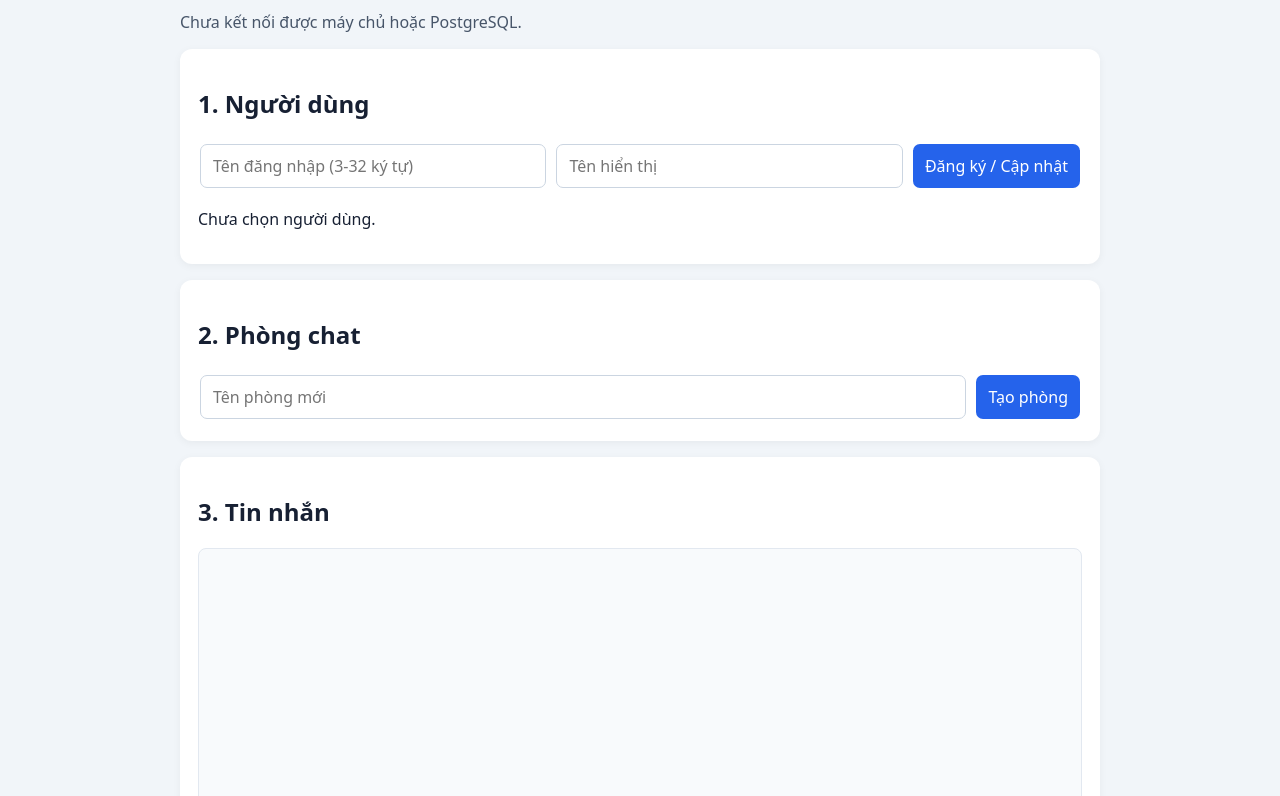
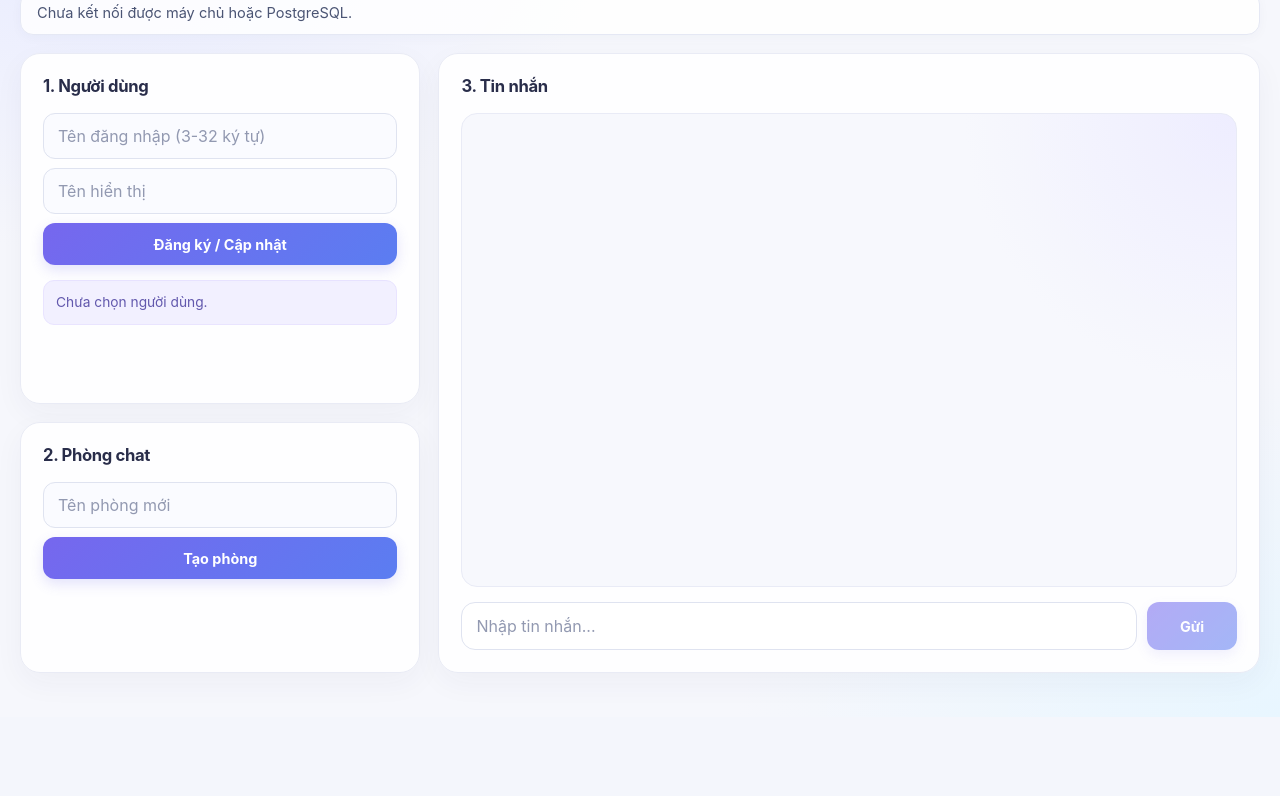
Before and after one commit to dtc245200011/chat-messaging-system, a website: page app/public/index.html in a window 1280 px wide. Shown: the part 105-901 px from the top of the page. After the commit the page ends 822 px from the top, so only its background shows below. Drawn offline with nearby package versions, Linux system fonts and the light colour scheme; no server answers.

Commit message:
Refresh chat UI styling

```diff
--- a/app/public/index.html
+++ b/app/public/index.html
@@ -5,50 +5,392 @@
   <meta name="viewport" content="width=device-width, initial-scale=1">
   <title>Chat Messaging System</title>
   <style>
-    * { box-sizing: border-box; }
+* {
+  box-sizing: border-box;
+}
+
+:root {
+  font-family: Inter, ui-sans-serif, system-ui, -apple-system, BlinkMacSystemFont,
+    "Segoe UI", sans-serif;
+  color: #202440;
+  background: #f4f6fc;
+  font-synthesis: none;
+  text-rendering: optimizeLegibility;
+  -webkit-font-smoothing: antialiased;
+  -moz-osx-font-smoothing: grayscale;
+}
+
 body {
   margin: 0;
-      font-family: system-ui, sans-serif;
-      background: #f1f5f9;
-      color: #172033;
+  min-height: 100vh;
+  background:
+    radial-gradient(ellipse at 8% 0%, #e7eaff 0, transparent 32rem),
+    radial-gradient(ellipse at 100% 100%, #e8f6ff 0, transparent 34rem),
+    #f6f7fc;
 }
+
 main {
-      max-width: 960px;
-      margin: 32px auto;
-      padding: 20px;
+  width: min(1240px, calc(100% - 40px));
+  margin: 0 auto;
+  padding: 32px 0 44px;
+  display: grid;
+  grid-template-columns: minmax(255px, 0.78fr) minmax(0, 1.6fr);
+  grid-template-areas:
+    "heading heading"
+    "status status"
+    "user chat"
+    "rooms chat";
+  gap: 18px;
 }
-    h1 { margin-top: 0; }
+
+h1 {
+  grid-area: heading;
+  display: flex;
+  align-items: center;
+  gap: 13px;
+  margin: 0;
+  color: #202440;
+  font-size: clamp(1.6rem, 3vw, 2.15rem);
+  line-height: 1.2;
+  letter-spacing: -0.045em;
+}
+
+h1::before {
+  content: "✦";
+  display: grid;
+  place-items: center;
+  flex: 0 0 46px;
+  width: 46px;
+  height: 46px;
+  color: white;
+  font-size: 1.45rem;
+  border-radius: 15px;
+  background: linear-gradient(140deg, #7667f4, #4b8cf6);
+  box-shadow: 0 7px 18px #7569e54a;
+}
+
+#status {
+  grid-area: status;
+  margin: 0;
+  padding: 12px 16px;
+  color: #4b5574;
+  background: #ffffffd9;
+  border: 1px solid #e5e8f4;
+  border-radius: 13px;
+  font-size: 0.91rem;
+  box-shadow: 0 3px 12px #29376508;
+}
+
 .panel {
-      background: white;
-      padding: 18px;
-      margin-bottom: 16px;
-      border-radius: 12px;
-      box-shadow: 0 2px 8px #0000000d;
+  min-width: 0;
+  padding: 22px;
+  margin: 0;
+  background: #ffffffed;
+  border: 1px solid #e9ebf5;
+  border-radius: 20px;
+  box-shadow: 0 10px 30px #25315c0b;
 }
-    input, button {
-      padding: 10px 12px;
-      margin: 4px 2px;
-      border-radius: 7px;
-      border: 1px solid #cbd5e1;
+
+.panel h2 {
+  margin: 0 0 17px;
+  color: #292d4a;
+  font-size: 1.04rem;
+  font-weight: 750;
+  letter-spacing: -0.02em;
+}
+
+.panel:nth-of-type(1) {
+  grid-area: user;
+}
+
+.panel:nth-of-type(2) {
+  grid-area: rooms;
+}
+
+.panel:nth-of-type(3) {
+  grid-area: chat;
+  display: flex;
+  flex-direction: column;
+  min-height: 620px;
+}
+
+input,
+button {
+  min-width: 0;
   font: inherit;
 }
-    button { cursor: pointer; background: #e2e8f0; }
-    button:disabled { opacity: .5; cursor: not-allowed; }
-    .primary { background: #2563eb; color: white; border: 0; }
+
+input {
+  width: 100%;
+  padding: 12px 14px;
+  color: #242844;
+  background: #fafbff;
+  border: 1px solid #dfe3f0;
+  border-radius: 12px;
+  outline: none;
+  transition: border-color 160ms ease, box-shadow 160ms ease,
+    background 160ms ease;
+}
+
+input::placeholder {
+  color: #9299b1;
+}
+
+input:focus {
+  background: #fff;
+  border-color: #8778f4;
+  box-shadow: 0 0 0 4px #8272f41c;
+}
+
+button {
+  min-height: 42px;
+  padding: 10px 15px;
+  color: #505978;
+  background: #f2f4fb;
+  border: 1px solid #e4e7f2;
+  border-radius: 12px;
+  font-size: 0.9rem;
+  font-weight: 650;
+  cursor: pointer;
+  transition: transform 150ms ease, box-shadow 150ms ease,
+    background 150ms ease, border-color 150ms ease;
+}
+
+button:hover:not(:disabled) {
+  transform: translateY(-1px);
+  border-color: #c9c9f7;
+  background: #f1efff;
+}
+
+button:focus-visible {
+  outline: 3px solid #8b7cf6;
+  outline-offset: 3px;
+}
+
+button:disabled {
+  opacity: 0.55;
+  cursor: not-allowed;
+}
+
+.primary {
+  color: #fff;
+  background: linear-gradient(135deg, #7667ee, #5b7df1);
+  border: 0;
+  box-shadow: 0 5px 13px #6e6aeb30;
+}
+
+.primary:hover:not(:disabled) {
+  color: #fff;
+  background: linear-gradient(135deg, #6858e5, #4e70e8);
+  box-shadow: 0 8px 18px #6e6aeb40;
+}
+
+.row {
+  display: flex;
+  flex-wrap: wrap;
+  align-items: center;
+  gap: 9px;
+}
+
+.row input {
+  flex: 1 1 100%;
+  min-width: 0;
+}
+
+.row button {
+  width: 100%;
+}
+
+#currentUser {
+  margin: 15px 0 0;
+  padding: 11px 12px;
+  overflow-wrap: anywhere;
+  color: #6258ad;
+  background: #f2f0ff;
+  border: 1px solid #e9e4ff;
+  border-radius: 11px;
+  font-size: 0.86rem;
+  line-height: 1.5;
+}
+
+#roomForm {
+  display: grid;
+  grid-template-columns: minmax(0, 1fr);
+}
+
+#roomList {
+  display: grid;
+  gap: 8px;
+  margin-top: 14px;
+}
+
+#roomList button {
+  width: 100%;
+  margin: 0;
+  padding: 13px 14px;
+  overflow-wrap: anywhere;
+  text-align: left;
+  color: #464d6c;
+  background: #fafbff;
+  border: 1px solid #e8ebf5;
+  border-radius: 12px;
+}
+
+#roomList button::before {
+  content: "#";
+  margin-right: 9px;
+  color: #8173ee;
+  font-weight: 800;
+}
+
+#roomList button:hover {
+  color: #594dc1;
+  background: #f3f1ff;
+}
+
 #messages {
-      height: 320px;
+  display: flex;
+  flex: 1 1 auto;
+  flex-direction: column;
+  align-items: flex-start;
+  gap: 12px;
+  min-height: 390px;
+  max-height: min(62vh, 680px);
+  padding: 19px;
   overflow-y: auto;
-      padding: 12px;
-      border: 1px solid #e2e8f0;
-      border-radius: 8px;
-      background: #f8fafc;
+  overscroll-behavior: contain;
+  background:
+    radial-gradient(circle at 100% 0%, #eeedff 0, transparent 17rem),
+    #f7f8fd;
+  border: 1px solid #e9ebf6;
+  border-radius: 16px;
+  scrollbar-color: #c9cce1 transparent;
+  scrollbar-width: thin;
 }
-    .message { padding: 8px 0; border-bottom: 1px solid #e2e8f0; }
-    .meta { color: #64748b; font-size: .85rem; }
-    #status { color: #475569; }
-    #roomList button { margin: 4px; }
-    .row { display: flex; flex-wrap: wrap; gap: 6px; }
-    .row input { flex: 1; min-width: 160px; }
+
+.message {
+  width: fit-content;
+  max-width: min(86%, 580px);
+  padding: 12px 15px;
+  overflow-wrap: anywhere;
+  background: #fff;
+  border: 1px solid #e6e9f4;
+  border-radius: 15px 15px 15px 5px;
+  box-shadow: 0 3px 9px #202b4c08;
+  line-height: 1.55;
+}
+
+.message strong {
+  display: block;
+  margin-bottom: 4px;
+  color: #6255be;
+  font-size: 0.84rem;
+  font-weight: 750;
+}
+
+.message > div:not(.meta) {
+  color: #292e49;
+  white-space: pre-wrap;
+  overflow-wrap: anywhere;
+}
+
+.meta {
+  margin-top: 7px;
+  color: #9298ad;
+  font-size: 0.73rem;
+  line-height: 1.4;
+}
+
+#messageForm {
+  display: grid;
+  grid-template-columns: minmax(0, 1fr) auto;
+  align-items: center;
+  gap: 10px;
+  margin-top: 15px;
+}
+
+#messageInput {
+  min-height: 48px;
+  background: #fff;
+  border-radius: 14px;
+}
+
+#sendButton {
+  min-width: 90px;
+  min-height: 48px;
+  padding-inline: 19px;
+}
+
+@media (min-width: 761px) {
+  #roomForm {
+    grid-template-columns: minmax(0, 1fr);
+  }
+}
+
+@media (max-width: 760px) {
+  main {
+    width: min(100% - 24px, 620px);
+    padding: 20px 0 28px;
+    grid-template-columns: minmax(0, 1fr);
+    grid-template-areas:
+      "heading"
+      "status"
+      "user"
+      "rooms"
+      "chat";
+    gap: 13px;
+  }
+
+  h1 {
+    gap: 10px;
+    font-size: 1.55rem;
+  }
+
+  h1::before {
+    flex-basis: 40px;
+    width: 40px;
+    height: 40px;
+    border-radius: 13px;
+  }
+
+  .panel {
+    padding: 17px;
+    border-radius: 17px;
+  }
+
+  .panel:nth-of-type(3) {
+    min-height: 530px;
+  }
+
+  #messages {
+    min-height: 320px;
+    max-height: 55vh;
+    padding: 13px;
+  }
+
+  .message {
+    max-width: 96%;
+  }
+
+  #messageForm {
+    grid-template-columns: minmax(0, 1fr) auto;
+  }
+
+  #sendButton {
+    min-width: 68px;
+    padding-inline: 13px;
+  }
+}
+
+@media (prefers-reduced-motion: reduce) {
+  *,
+  *::before,
+  *::after {
+    scroll-behavior: auto !important;
+    transition-duration: 0.01ms !important;
+    animation-duration: 0.01ms !important;
+  }
+}
   </style>
 </head>
 <body>
```
Also changed, not shown: docs/evidence/16_chat_ui_redesign_pass.png (added). Lines whose indentation alone changed are shown as unchanged.
